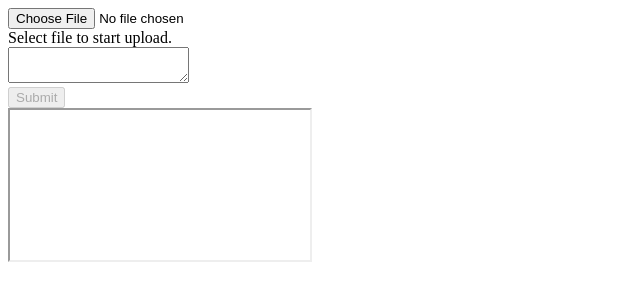
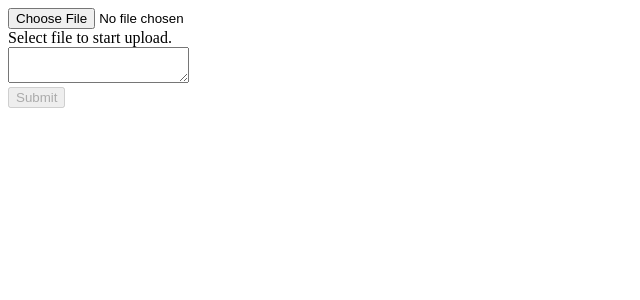
Before and after one commit to slawosz/upload_progress, a plain HTML site: page public/index.html in a window 1280 px wide. Shown: the whole page, without its empty margins (0-640 px from the left). Drawn offline with Linux system fonts and the light colour scheme.

Commit message:
dont show iframe

```diff
--- a/public/index.html
+++ b/public/index.html
@@ -109,6 +109,6 @@
       <br />
       <input type="submit" id="submit-description" disabled="true"/>
     </form>
-    <iframe name='uploader' style='display: '/>
+    <iframe name='uploader' style='display: none'/>
   </body>
 </html>
```
